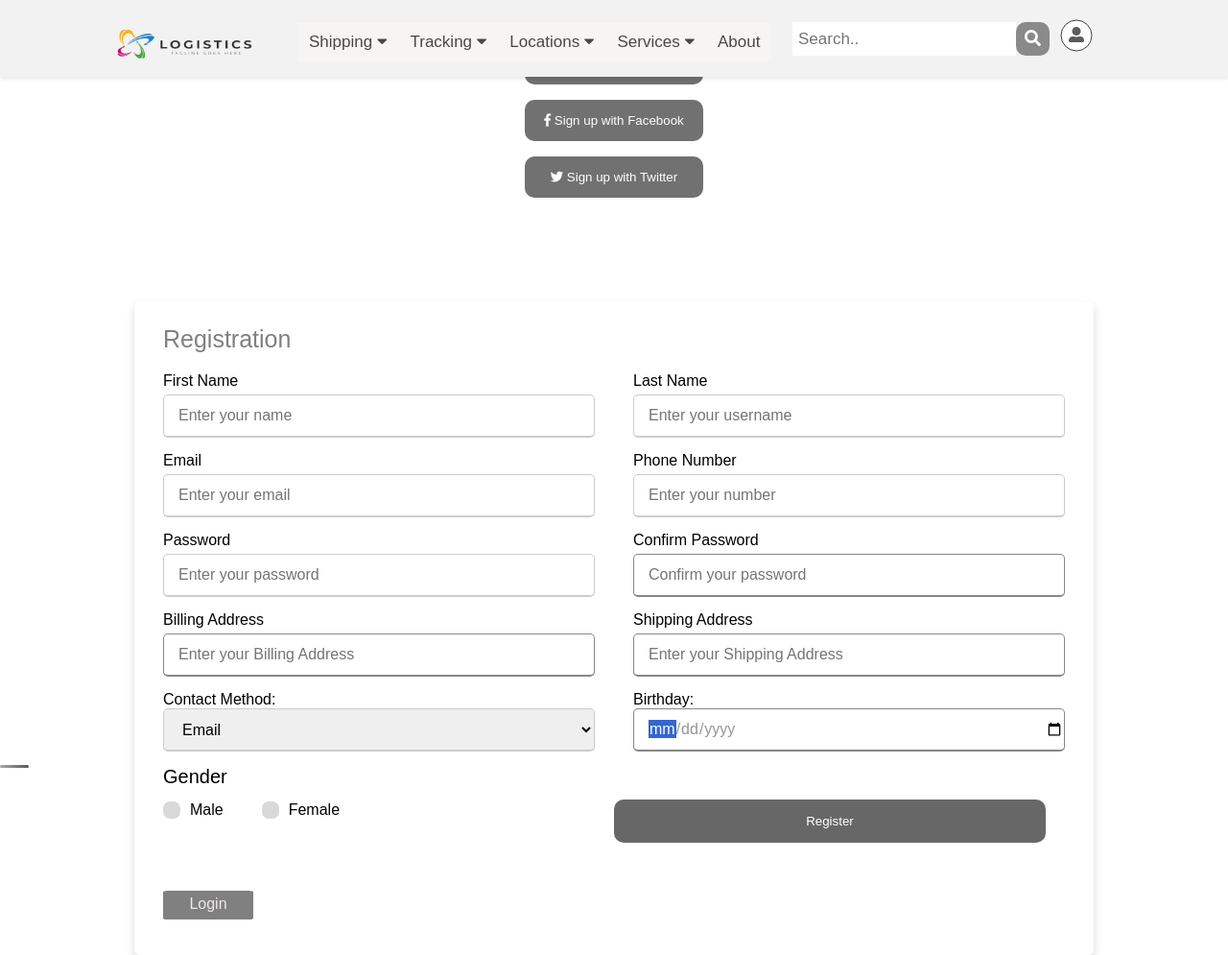
After one commit to Dawlatshahi/logistic, a PHP site: page /test.php in a window 1280 px wide. The commit adds this page. Shown: the whole page at 96% size. Run offline with PHP 8.4, Linux system fonts and the light colour scheme; some libraries are stand-ins or nearby versions.

Commit message:
Add files via upload

```diff
--- a/profile.php
+++ b/profile.php
@@ -46,13 +46,16 @@ if (isset($_GET['logout']) && $_GET['logout'] == 1) {
 
     </div>
     <div class="profile">
+    <div class="success-message" style="display:none;" ></div>
     <h1>Profile Account</h1>
-    <div class="success-message" style="dispay:none;" ></div>
+    <div class="" style="width:100%";> thhis is a teghkvjblnksd</div>
+
     </div>
 
 
 
   </div>
+
     <script>
         // The function for cuccess message
         document.addEventListener('DOMContentLoaded', function() {
--- a/services.php
+++ b/services.php
@@ -7,7 +7,7 @@
             <img src="images/3.png" >
            <div class="div-p">
                 <p >
-                    <h2>We're here to help You</h2><br>Find answers, helpful resources, and contact information for all your shipping needs.</p>
+                    <h2>We're here to help!</h2><br>Find answers, helpful resources, and contact information for all your shipping needs.</p>
                 <button style="width:30%;">MORE INFO</button>
             </div>
         </div>
--- /dev/null
+++ b/test.php
@@ -0,0 +1,161 @@
+<?php
+if ($_SERVER['REQUEST_METHOD'] === 'POST') {
+    // Retrieve form data
+    $firstname = $_POST['firstname'];
+    $lastname = $_POST['lastname'];
+    $email = $_POST['email'];
+    $phone = $_POST['phone'];
+    $billingaddress = $_POST['billingaddress'];
+    $shippingaddress = $_POST['shippingaddress'];
+    $contactmethod = $_POST['contactmethod'];
+    $gender = $_POST['gender'];
+    $birthdate = $_POST['birthdate'];
+    $pass = $_POST['pass'];
+
+    // Create a new connection
+    $conn = new mysqli($servername, $username, $password, $logistic);
+
+    // Check the connection
+    if ($conn->connect_error) {
+        die("Connection failed: " . $conn->connect_error);
+    }
+
+    /* Prepare the SQL statement
+    $sql = "INSERT INTO Customers (FirstName, LastName, Email, PhoneNumber, BillingAddress, ShippingAddress, PreferredContactMethod, Gender, DateOfBirth, SignupDate, Password)
+            VALUES ('$firstname', '$lastname', '$email', '$phone', '$billingaddress', '$shippingaddress', '$contactmethod', '$gender', '$birthdate', CURDATE(), '$password')";
+
+    // Execute the SQL statement
+    if ($conn->query($sql) === TRUE) {
+        // Redirect to a success page or display a success message
+        header("Location: success.php");
+        exit;
+    } else {
+        echo "Error: " . $sql . "<br>" . $conn->error;
+    }
+
+    // Close the database connection
+    $conn->close();*/
+}
+?>
+
+<?php include 'top.php';?>
+
+<div class="signup-with-container">
+  <h1>Signup</h1>
+  <div class="content">
+    <!-- Login form goes here -->
+
+    <button class="login-btn" onclick="toggleSignupContainer()">Signup</button>
+  </div>
+
+  <div class="social-login">
+    <button class="social-login-btn facebook-btn">
+      <i class="fab fa-facebook-f"></i>
+      <span>Sign up with Facebook</span>
+    </button>
+  </div>
+
+  <div class="social-login">
+    <button class="social-login-btn twitter-btn">
+      <i class="fab fa-twitter"></i>
+      <span>Sign up with Twitter</span>
+    </button>
+  </div>
+</div>
+
+<div class="signup_container" id="signupContainer">
+  <div class="title">Registration</div>
+  <div class="content">
+  <form action="register.php" method="post" enctype="multipart/form-data" >
+        <div class="user-details">
+          <div class="input-box">
+            <span class="details">First Name</span>
+            <input type="text" name="firstname" placeholder="Enter your name" required>
+          </div>
+          <div class="input-box">
+            <span class="details">Last Name</span>
+            <input type="text" name="lastname" placeholder="Enter your username" required>
+          </div>
+          <div class="input-box">
+            <span class="details">Email</span>
+            <input type="text" name="email"placeholder="Enter your email" required>
+          </div>
+          <div class="input-box">
+            <span class="details">Phone Number</span>
+            <input type="text" name="phonenumber" placeholder="Enter your number" required>
+          </div>
+          <div class="input-box">
+            <span class="details">Password</span>
+            <input type="text" name="pass"placeholder="Enter your password" required>
+          </div>
+          <div class="input-box">
+            <span class="details">Confirm Password</span>
+            <input type="text" name="passconfirm"placeholder="Confirm your password" >
+          </div>
+          <div class="input-box">
+            <span class="details">Billing Address</span>
+            <input type="text" name="baddress" placeholder="Enter your Billing Address" >
+          </div>
+          <div class="input-box">
+            <span class="details">Shipping Address</span>
+            <input type="text" name="shipaddress"placeholder="Enter your Shipping Address" >
+          </div>
+          <div class="input-box">
+            <label for="cmethod" >Contact Method:</label>
+            <select name="cmethod" id="contactoption" >
+              <option value="volvo">Email</option>
+              <option value="saab">Text</option>
+              <option value="saab">Call</option>
+            </select>
+          </div>
+          <div name="bdate"class="input-box">
+            <label for="birthday">Birthday:</label>
+            <input type="date" id="birthday" name="birthday" autofocus>
+          </div>
+
+
+        <div class="input-box">
+          <div class="gender-details" >
+            <input type="radio" name="gender" id="dot-1">
+            <input type="radio" name="gender" id="dot-2">
+            <span class="gender-title">Gender</span>
+            <div class="category">
+              <label for="dot-1">
+                <span class="dot one"></span>
+                <span class="gender">Male</span>
+              </label>
+              <label for="dot-2" style="margin-left:40px">
+                <span class="dot two"></span>
+                <span class="gender">Female</span>
+              </label>
+            </div>
+          </div>
+        </div>
+
+        <div class="input-box">
+
+            <button class="button" type="submit" name="save" value="Register">Register</button>
+
+        </div>
+
+
+
+      </form>
+    <br>
+    <a href="#" onclick="document.getElementById('mymodal').style.display='block'" id="login-in-signup">Login</a>
+  </div>
+</div>
+
+<script>
+  function toggleSignupContainer() {
+    var signupContainer = document.getElementById('signupContainer');
+    if (signupContainer.style.display === 'none') {
+      signupContainer.style.display = 'block';
+    } else {
+      signupContainer.style.display = 'none';
+    }
+  }
+</script>
+
+</body>
+</html>
--- a/top.php
+++ b/top.php
@@ -7,29 +7,19 @@
       <link href="https://cdn.jsdelivr.net/npm/remixicon@2.5.0/fonts/remixicon.css" rel="stylesheet">
       <link rel="stylesheet" href="https://use.fontawesome.com/releases/v5.6.3/css/all.css"
          integrity="sha384-UHRtZLI+pbxtHCWp1t77Bi1L4ZtiqrqD80Kn4Z8NTSRyMA2Fd33n5dQ8lWUE00s/" crossorigin="anonymous">
-      <script>
-         function myFunction() {
-            var x = document.getElementById("myTopnav");
-            if (x.className === "topnav") {
-               x.className += " responsive";
-            } else {
-               x.className = "topnav";
-            }
-         }
+  <script>
+    function checkSession(event) {
+      event.preventDefault(); // Prevent form submission
 
-         function openModal() {
-            var modal = document.getElementById('mymodal');
-            modal.style.display = "block";
-         }
-
-         // When the user clicks anywhere outside of the modal, close it
-         window.onclick = function(event) {
-            var modal = document.getElementById('mymodal');
-            if (event.target == modal) {
-               modal.style.display = "none";
-            }
-         }
-      </script>
+      // Check if the session contains the First_Name data
+      if (sessionStorage.getItem('First_Name')) {
+        window.location.href = 'track.php'; // Redirect to the track page
+      } else {
+        alert('You need to login first.'); // Show an alert message
+      }
+    }
+  </script>
+        <script src="https://accounts.google.com/gsi/client" async defer></script>
    </head>
    <body>
       <header>
@@ -43,13 +33,12 @@
                </button>
                <div class="dropdown-content" style="">
                   <div style="margin-top:20px;">
-                     <a href="#">Create a Shipment</a>
+                     <a href="createshippment.php">Create a Shipment</a>
                      <a href="#">Shipping Rates and Delivery Times</a>
                      <a href="#">Schedule & Manage Pickups</a>
                      <a href="#">Packing & Shipping Supplies</a>
                      <a href="#">International Shipping Guide</a>
-                     <a href="#">Freit</a>
-                     <a href="#">All Shipping Services</a>
+                     <a href="services.php">All Shipping Services</a>
                   </div>
                </div>
             </div>
@@ -58,10 +47,14 @@
                <i class="fa fa-caret-down"></i>
                </button>
                <div class="dropdown-content" style="">
+
                   <div style="margin-top:20px;">
-                     <a href="#">Manage Your Delivery</a>
-                     <a href="#">Track Your Delivery</a>
-                     <a href="#">Adevance Delivery</a>
+                     <a href="#">    <form class="tracking-form" action="profile.php" method="post">
+                        <input type="text" name="tracking_number" placeholder="Enter tracking number" required>
+                        <input type="submit" value="Track" onclick="checkSession(event)">
+                     </form></a>
+                     <a href="#">Manage Delivery</a>
+                     <a href="#">Adevance Delivery Updates</a>
 
                   </div>
                </div>
@@ -138,7 +131,28 @@
       </header>
 
       <!-- Rest of the HTML code -->
+      <script>
 
-      <script src="js/script.js"></script>
-   </body>
-</html>
+
+         function openModal() {
+            var modal = document.getElementById('mymodal');
+            modal.style.display = "block";
+         }
+
+         // When the user clicks anywhere outside of the modal, close it
+         window.onclick = function(event) {
+            var modal = document.getElementById('mymodal');
+            if (event.target == modal) {
+               modal.style.display = "none";
+            }
+         }
+         function checkSession(event) {
+      // Check if the session contains the First_Name data
+      <?php if (isset($_SESSION['First_Name'])) { ?>
+        // Allow form submission and redirect to the track page
+      <?php } else { ?>
+        alert('You need to login first.'); // Show an alert message
+        event.preventDefault(); // Prevent form submission
+      <?php } ?>
+    }
+  </script>
```
Also changed, not shown: createshippment.php (added, +91 -0 lines), index.php (+7 -1 lines), signup.php (+59 -31 lines), test.css (added, +49 -0 lines), track.php (added, +137 -0 lines), footer.php (line endings or trailing spaces).
